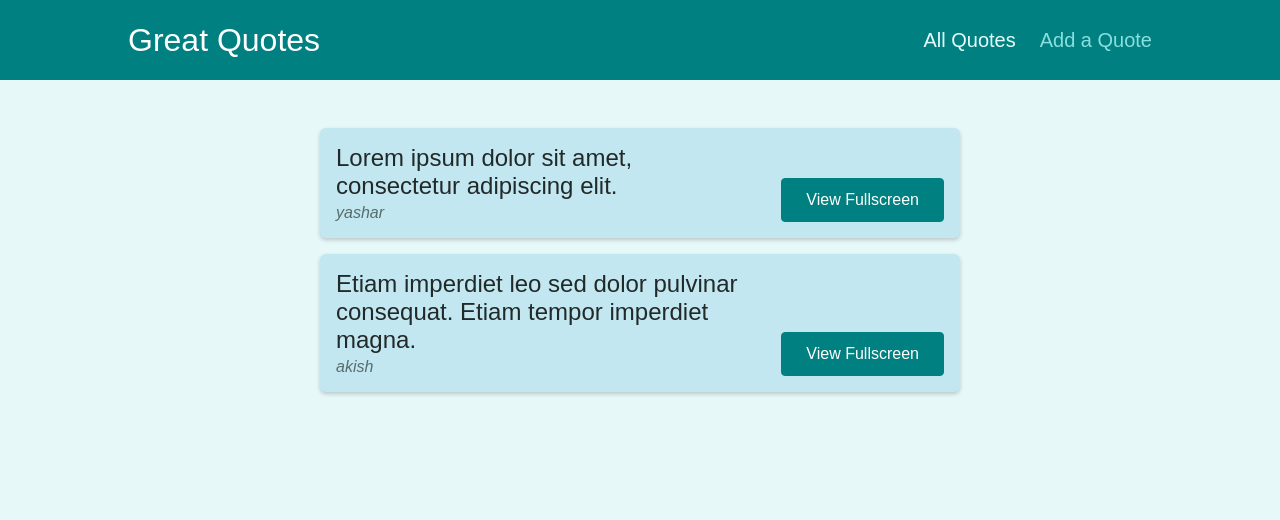
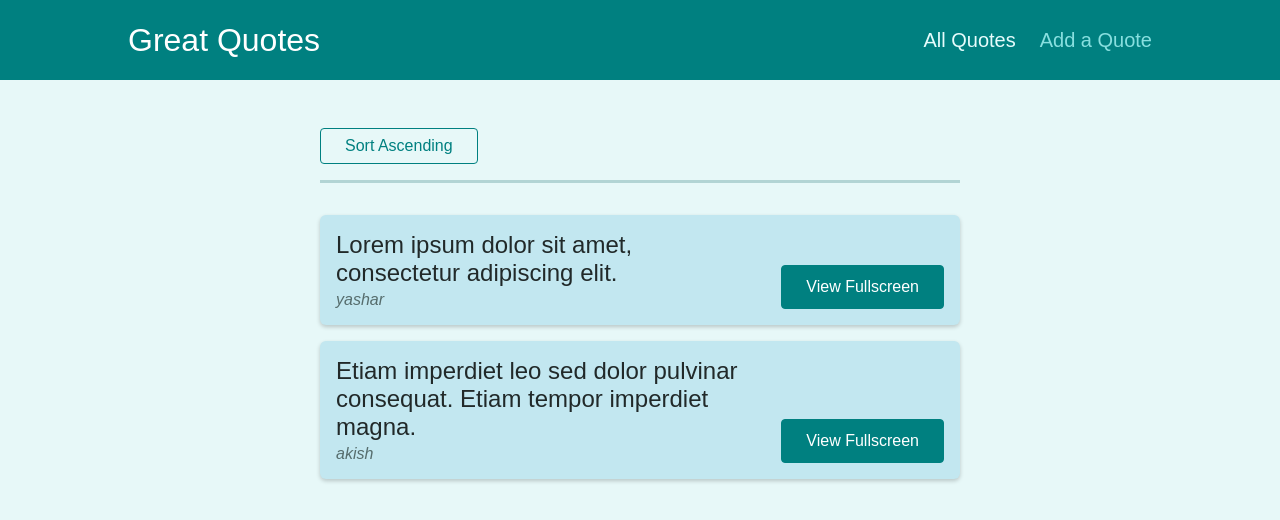
Before and after one commit to yashar-akish/React-Router-app_great-qoutes, a React (Create React App) app: page /quotes in a window 1280 px wide. Shown: the top 520 px of the page. Built offline with nearby package versions, Linux system fonts and the light colour scheme.

Commit message:
prevented displaying prompt at every redirection, used  query parameter to display diferent sort of displaying

```diff
--- a/src/components/quotes/QuoteForm.js
+++ b/src/components/quotes/QuoteForm.js
@@ -26,6 +26,10 @@ const QuoteForm = (props) => {
     setIsEntering(true);
   };
 
+  const finishEnteringHandler =() => {
+    setIsEntering(false);
+  }
+
   return (
     <Fragment>
       <Prompt when={isEntering} message={(location)=> "Are you sure you want to leave the page, all your data will be lost"}/>
@@ -46,7 +50,7 @@ const QuoteForm = (props) => {
             <textarea id='text' rows='5' ref={textInputRef}></textarea>
           </div>
           <div className={classes.actions}>
-            <button className='btn'>Add Quote</button>
+            <button onClick={finishEnteringHandler} className='btn'>Add Quote</button>
           </div>
         </form>
       </Card>
--- a/src/components/quotes/QuoteList.js
+++ b/src/components/quotes/QuoteList.js
@@ -1,11 +1,20 @@
 import { Fragment } from 'react';
+import { useHistory } from 'react-router-dom';
 
 import QuoteItem from './QuoteItem';
 import classes from './QuoteList.module.css';
 
 const QuoteList = (props) => {
+
+  const history = useHistory();
+  const changeSortingHandler = () => {
+    history.push('/quotes?sort=asc');
+  }
   return (
     <Fragment>
+      <div className={classes.sorting}>
+        <button onClick={changeSortingHandler}>Sort Ascending</button>
+      </div>
       <ul className={classes.list}>
         {props.quotes.map((quote) => (
           <QuoteItem
```
